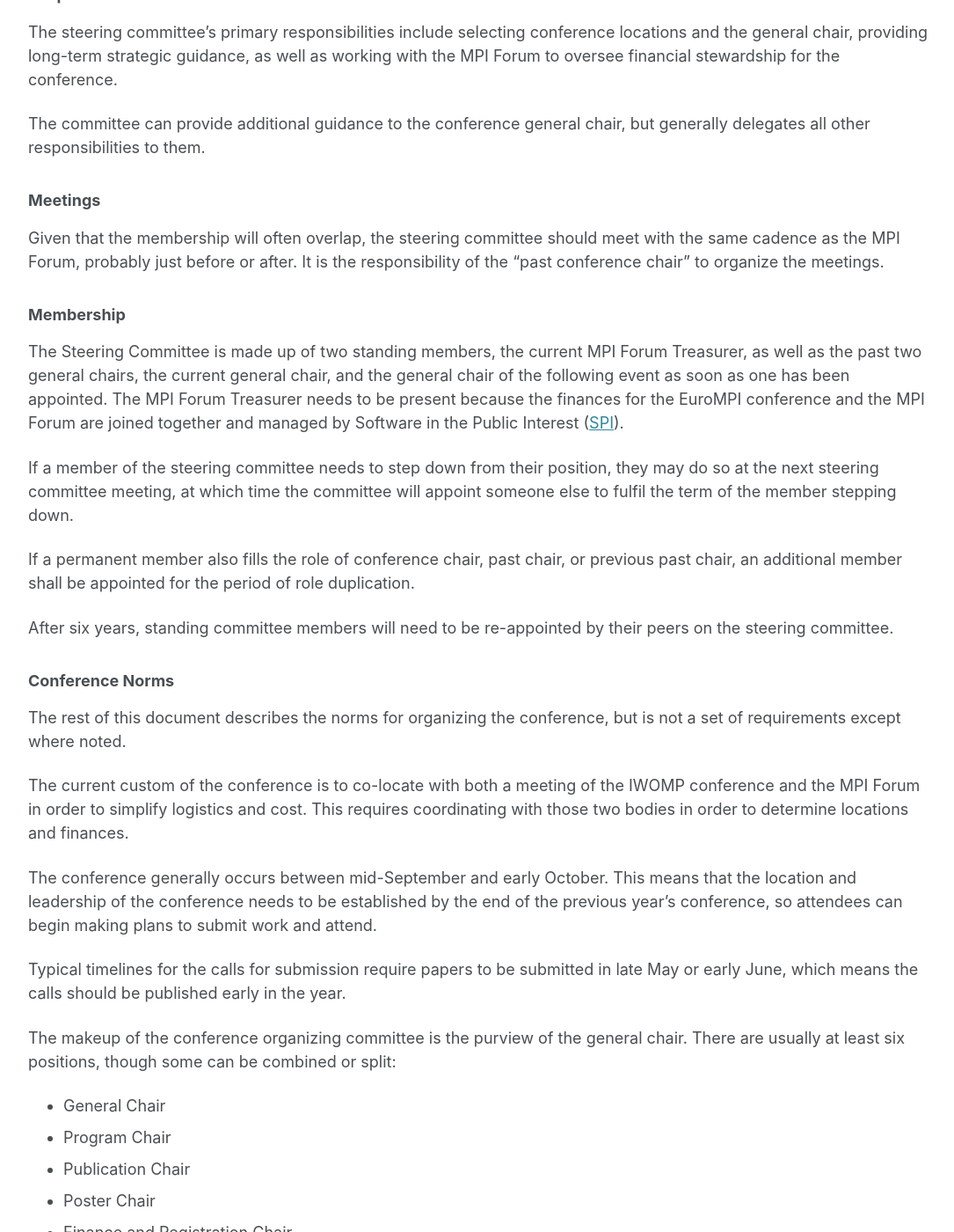
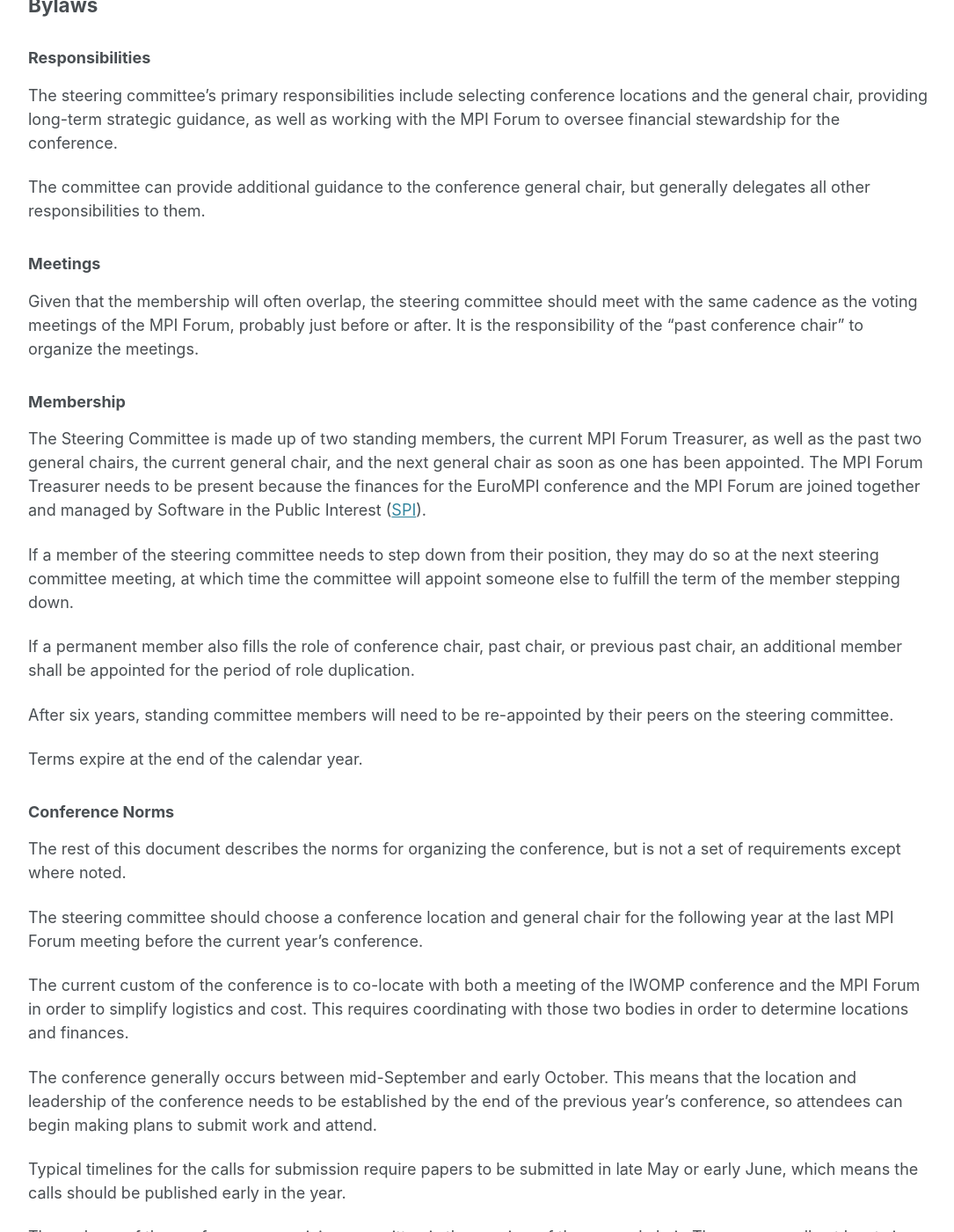
Before and after one commit to eurompi/eurompi.github.io, a Jekyll site: the page built from _pages/steering_commiteee.md, in a window 1280 px wide and 1400 px high, scrolled down 723 px. Shown: the whole window at 88% size, without its empty margins (96-1181 px from the left). Built offline with Jekyll 4.4.1, drawn with Linux system fonts in a browser that asks for light colours; cached includes are drawn as plain includes; our own code applies the rules of GitHub Pages for plain Markdown files; some of the changed text lies outside the part shown.

Commit message:
Revise steering committee membership and meeting details
Updated membership details and clarified roles within the steering committee. Adjusted meeting cadence and committee composition descriptions.

```diff
--- a/_pages/steering_commiteee.md
+++ b/_pages/steering_commiteee.md
@@ -8,16 +8,18 @@
 
  The current members are:
 
-* Standing Member: TBD
+* Standing Member: Martin Schulz, TUM
   * Term Expiry: 2032
-* Standing Member: TBD
+* Standing Member: William Gropp, UIUC
   * Term Expiry: 2029
+* MPI Forum Treasurer: Brian Smith, ORNL
 * Current Chair: Christoph Niethammer, HLRS
   * Term Expiry: 2028
 * Past Chair: Joseph Schuchart, Stony Brook University
   * Term Expiry: 2027
 * Previous Past Chair: Claudia Blaas-Schenner, ASC Research Center, TU Wien
   * Term Expiry: 2026
+* Next Chair: TBD
 
 ## Bylaws
 
@@ -29,21 +31,25 @@
 
 ### Meetings
 
-Given that the membership will often overlap, the steering committee should meet with the same cadence as the MPI Forum, probably just before or after. It is the responsibility of the "past conference chair" to organize the meetings.
+Given that the membership will often overlap, the steering committee should meet with the same cadence as the voting meetings of the MPI Forum, probably just before or after. It is the responsibility of the "past conference chair" to organize the meetings.
 
 ### Membership
 
-The Steering Committee is made up of two standing members, the current MPI Forum Treasurer, as well as the past two general chairs, the current general chair, and the general chair of the following event as soon as one has been appointed. The MPI Forum Treasurer needs to be present because the finances for the EuroMPI conference and the MPI Forum are joined together and managed by Software in the Public Interest ([SPI](https://www.spi-inc.org/projects/mpi-forum/)).
+The Steering Committee is made up of two standing members, the current MPI Forum Treasurer, as well as the past two general chairs, the current general chair, and the next general chair as soon as one has been appointed. The MPI Forum Treasurer needs to be present because the finances for the EuroMPI conference and the MPI Forum are joined together and managed by Software in the Public Interest ([SPI](https://www.spi-inc.org/projects/mpi-forum/)).
 
-If a member of the steering committee needs to step down from their position, they may do so at the next steering committee meeting, at which time the committee will appoint someone else to fulfil the term of the member stepping down.
+If a member of the steering committee needs to step down from their position, they may do so at the next steering committee meeting, at which time the committee will appoint someone else to fulfill the term of the member stepping down.
 
 If a permanent member also fills the role of conference chair, past chair, or previous past chair, an additional member shall be appointed for the period of role duplication.
 
 After six years, standing committee members will need to be re-appointed by their peers on the steering committee.
 
+Terms expire at the end of the calendar year.
+
 ### Conference Norms
 
 The rest of this document describes the norms for organizing the conference, but is not a set of requirements except where noted.
+
+The steering committee should choose a conference location and general chair for the following year at the last MPI Forum meeting before the current year's conference.
 
 The current custom of the conference is to co-locate with both a meeting of the IWOMP conference and the MPI Forum in order to simplify logistics and cost. This requires coordinating with those two bodies in order to determine locations and finances.
 
@@ -51,13 +57,11 @@
 
 Typical timelines for the calls for submission require papers to be submitted in late May or early June, which means the calls should be published early in the year.
 
-The makeup of the conference organizing committee is the purview of the general chair. There are usually at least six positions, though some can be combined or split:
+The makeup of the conference organizing committee is the purview of the general chair. There are usually at least six positions, though this can be adjusted to the needs of the conference:
 
 * General Chair
 * Program Chair
 * Publication Chair
 * Poster Chair
 * Finance and Registration Chair
-* Local Chair
-
-Note, in recent years the finances of EuroMPI were managed via a joint setup with the MPI forum. In this case, the MPI Forum treasurer should be involved in the coordination.
+* Local Arrangements Chair
```
